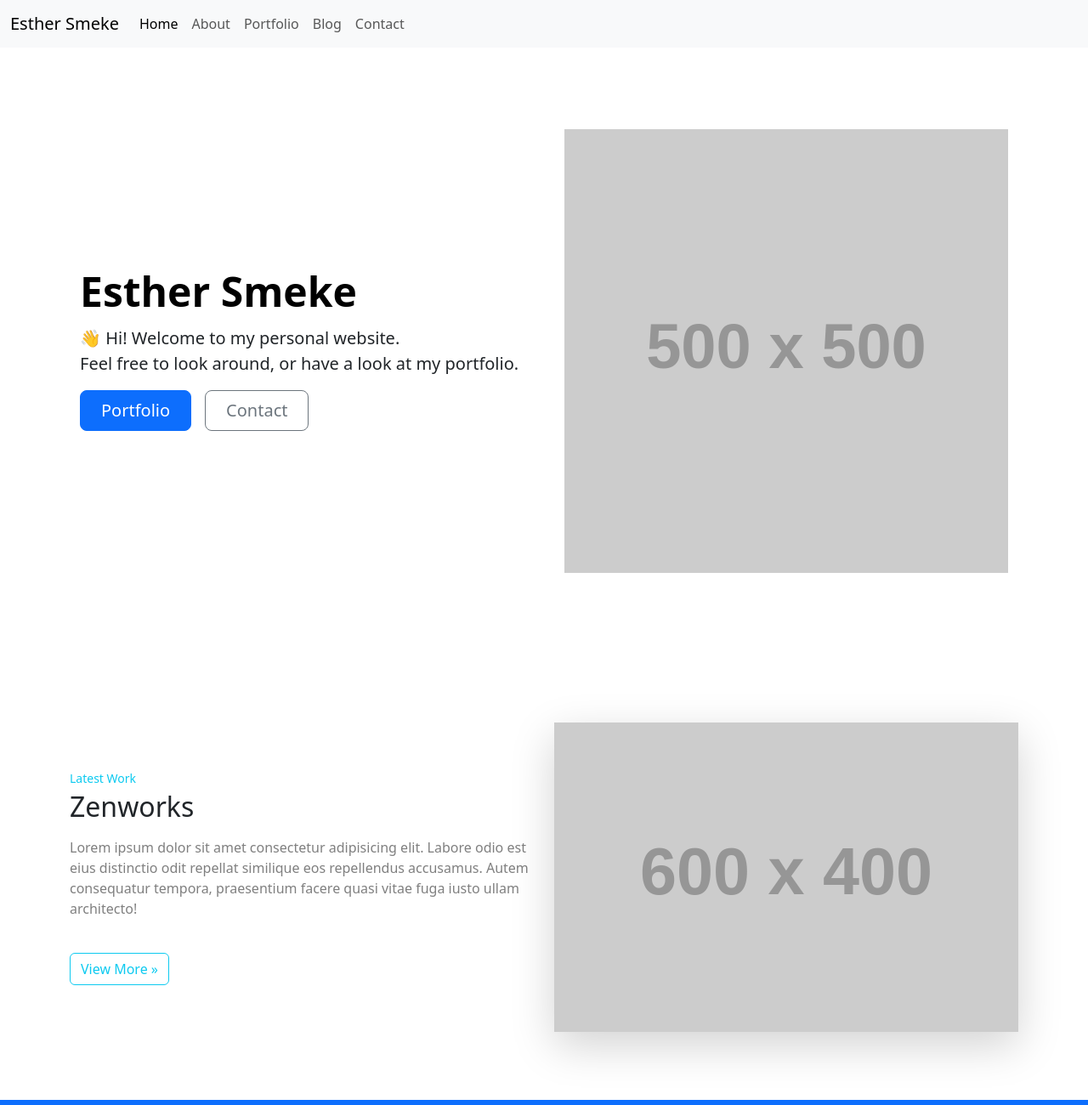
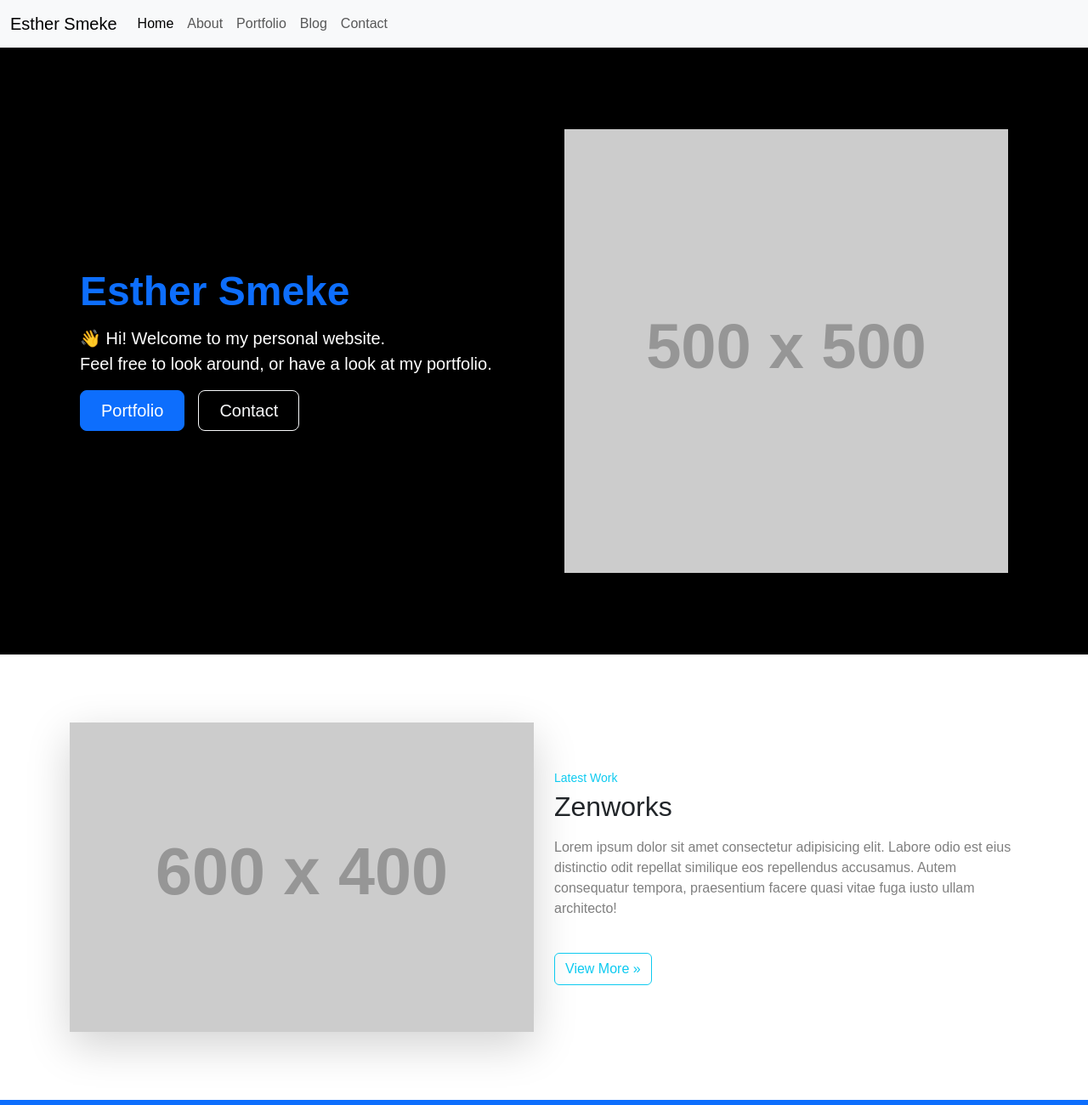
Before and after one commit to esthersmeke/preentrega2-smeke, a plain HTML site: page index.html in a window 1280 px wide. Shown: the top 1300 px of the page at 85% size. Drawn offline with nearby package versions, Linux system fonts and the light colour scheme; placeholder pictures from the web are drawn by us.

Commit message:
Update styles

```diff
--- a/css/style.css
+++ b/css/style.css
@@ -1,3 +1,7 @@
+body {
+  font-family: "Montserrat", sans-serif;
+}
+
 img {
   display: block;
   max-width: 100%;
@@ -12,3 +16,7 @@ img {
     padding: 5rem 0;
   }
 }
+
+.navbar-brand {
+  font-family: "Indie Flower", sans-serif;
+}
--- a/index.html
+++ b/index.html
@@ -55,6 +55,7 @@
     </nav>
 
     <!-- Hero -->
+    <section class="hero bg-black text-white">
       <div class="container col-xxl-8 px-4 py-5">
         <div class="row flex-lg-row-reverse align-items-center g-5 py-5">
           <div class="col-10 col-sm-8 col-lg-6">
@@ -68,7 +69,7 @@
             />
           </div>
           <div class="col-lg-6">
-          <h1 class="display-5 fw-bold text-body-emphasis lh-1 mb-3">
+            <h1 class="display-5 fw-bold text-primary lh-1 mb-3">
               Esther Smeke
             </h1>
             <p class="lead">
@@ -82,21 +83,26 @@
               >
                 Portfolio
               </a>
-            <a
-              href="/contact.html"
-              class="btn btn-outline-secondary btn-lg px-4"
-            >
+              <a href="/contact.html" class="btn btn-outline-light btn-lg px-4">
                 Contact
               </a>
             </div>
           </div>
         </div>
       </div>
+    </section>
 
     <!-- Latest Work -->
     <section id="homeWork" class="section--xl">
       <div class="container">
         <div class="row">
+          <div class="col-md-6">
+            <img
+              class="shadow-lg rounded-lg"
+              src="https://placehold.co/600x400"
+              alt="Placeholder"
+            />
+          </div>
           <div class="col-md-6 align-self-center">
             <p class="small text-info mb-1">Latest Work</p>
             <h2 class="mb-3">Zenworks</h2>
@@ -108,14 +114,6 @@
             </p>
             <br />
             <a href="/" class="btn btn-outline-info"> View More &raquo; </a>
-          </div>
-
-          <div class="col-md-6">
-            <img
-              class="shadow-lg rounded-lg"
-              src="https://placehold.co/600x400"
-              alt="Placeholder"
-            />
           </div>
         </div>
       </div>
```
Lines whose indentation alone changed are shown as unchanged.
